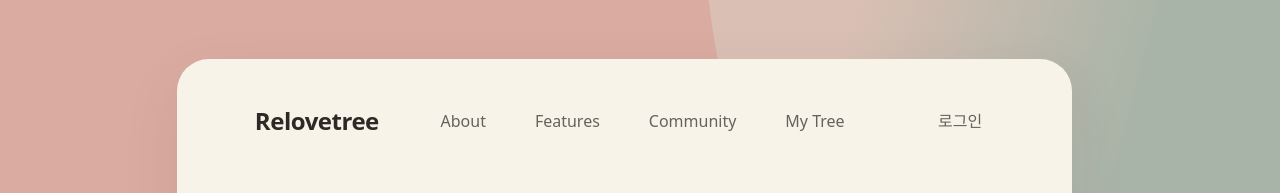
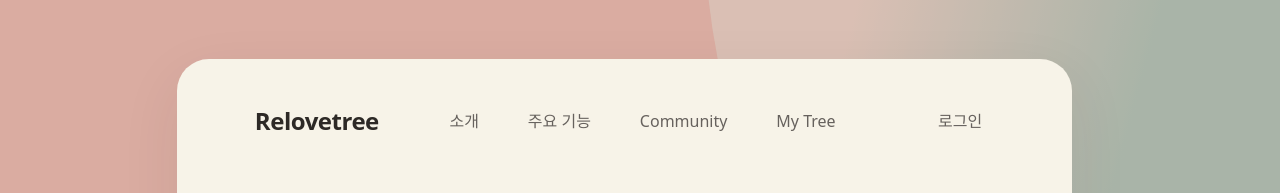
Before and after one commit to skerishKang/lovetree3.0, a React (Vite) app: page / in a window 1280 px wide. Shown: the top 193 px of the page. Built offline with nearby package versions, Linux system fonts and the light colour scheme; no server answers.

Commit message:
fix(nav): localize anchors and re-activate same hash

```diff
--- a/src/components/SiteHeader.tsx
+++ b/src/components/SiteHeader.tsx
@@ -1,22 +1,52 @@
-import { useRef, useState } from "react";
-import { Link, useNavigate } from "react-router-dom";
+import { useRef, useState, type MouseEvent } from "react";
+import { Link, useLocation, useNavigate } from "react-router-dom";
 import styles from "./SiteHeader.module.css";
 import { brandLogo, navMenuItems } from "../data/mockData";
 import { useAuthContext } from "../context/AuthContext";
+import { requestHashScrollActivation } from "./HashScrollRestoration";
 
-const navRoutes: Record<typeof navMenuItems[number], string> = {
+const navRoutes: Record<(typeof navMenuItems)[number], string> = {
   About: "/#about",
   Features: "/#features",
   Community: "/community",
   "My Tree": "/my-trees",
 };
 
+const navLabels: Record<(typeof navMenuItems)[number], string> = {
+  About: "소개",
+  Features: "주요 기능",
+  Community: "Community",
+  "My Tree": "My Tree",
+};
+
 export default function SiteHeader() {
   const auth = useAuthContext();
+  const location = useLocation();
   const navigate = useNavigate();
   const [logoutPending, setLogoutPending] = useState(false);
   const [logoutError, setLogoutError] = useState<string | null>(null);
   const logoutPendingRef = useRef(false);
+
+  const handleAnchorActivation = (
+    event: MouseEvent<HTMLAnchorElement>,
+    destination: string,
+  ) => {
+    if (
+      event.defaultPrevented ||
+      event.button !== 0 ||
+      event.metaKey ||
+      event.ctrlKey ||
+      event.shiftKey ||
+      event.altKey
+    ) {
+      return;
+    }
+
+    const hash = destination.slice(destination.indexOf("#"));
+    if (location.pathname === "/" && location.hash === hash) {
+      requestHashScrollActivation(hash);
+    }
+  };
 
   const handleLogout = async () => {
     if (!auth?.user || logoutPendingRef.current) {
@@ -44,15 +74,25 @@ export default function SiteHeader() {
         {brandLogo}
       </Link>
       <nav className={styles.nav} aria-label="주요 메뉴">
-        {navMenuItems.map((item) => (
-          <Link
-            key={item}
-            className={styles.navItem}
-            to={navRoutes[item]}
-          >
-            {item}
-          </Link>
-        ))}
+        {navMenuItems.map((item) => {
+          const destination = navRoutes[item];
+          const isHomeAnchor = destination.startsWith("/#");
+
+          return (
+            <Link
+              key={item}
+              className={styles.navItem}
+              to={destination}
+              onClick={
+                isHomeAnchor
+                  ? (event) => handleAnchorActivation(event, destination)
+                  : undefined
+              }
+            >
+              {navLabels[item]}
+            </Link>
+          );
+        })}
       </nav>
       <div className={styles.authAction}>
         {auth?.user ? (
```
